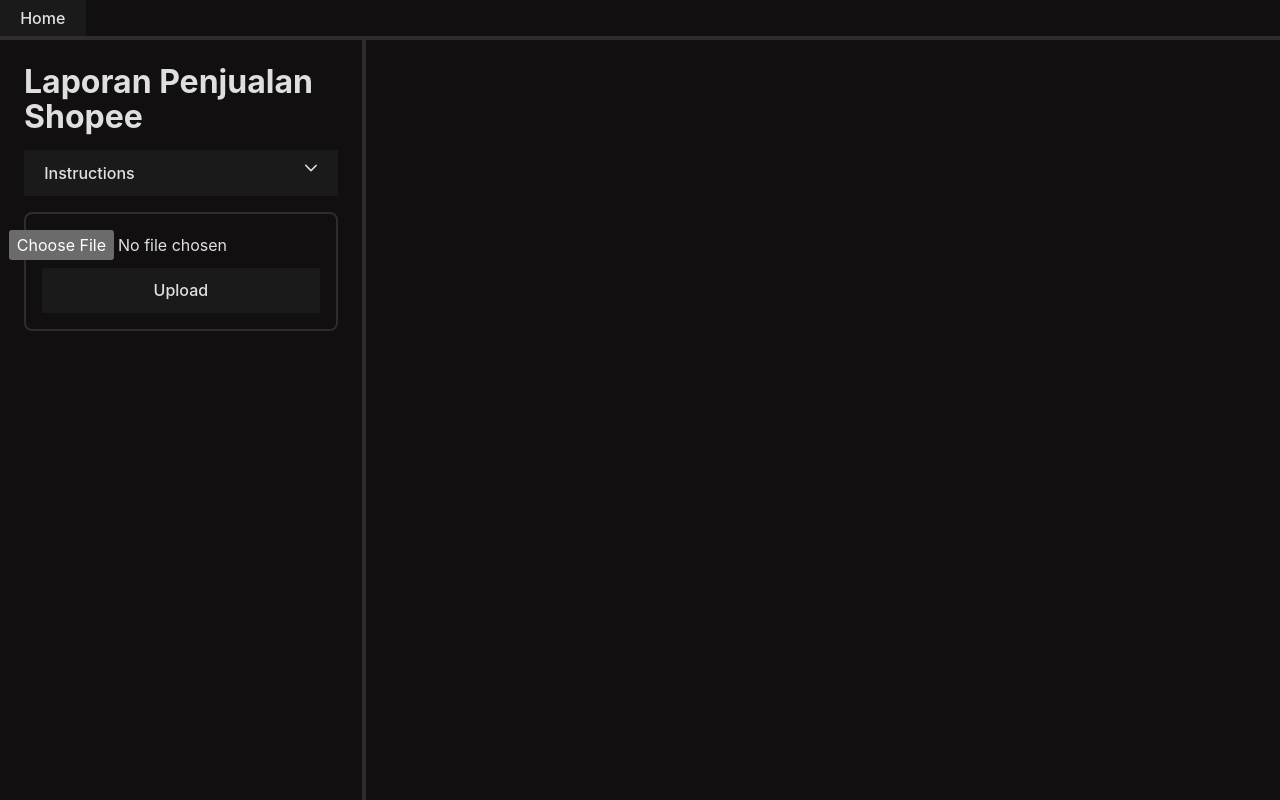
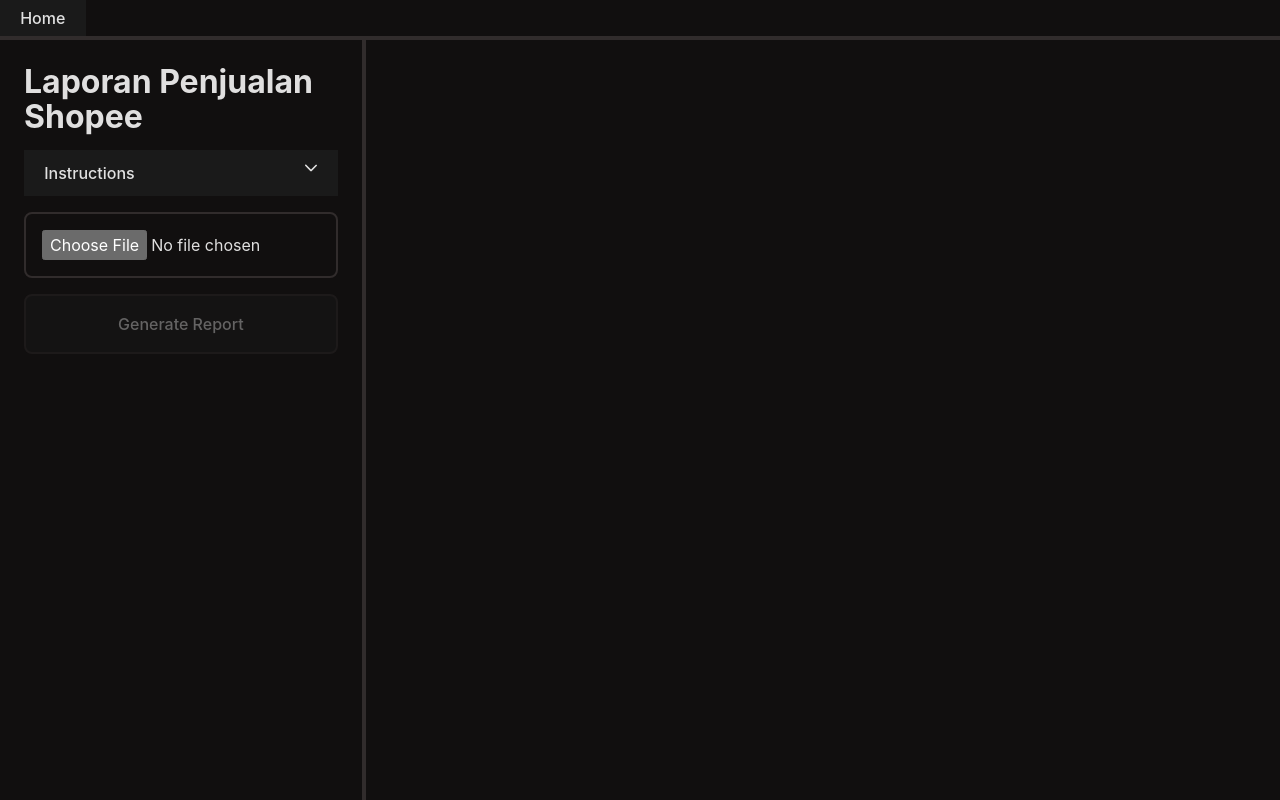
Before and after one commit to brebribre/shopee-ml-frontend, a Vue app: page / in a window 1280 px wide. Built offline with nearby package versions, Linux system fonts and the light colour scheme; what vue3-apexcharts would draw is missing.

Commit message:
refactoring

```diff
--- a/src/components/containers/Dashboard.vue
+++ b/src/components/containers/Dashboard.vue
@@ -16,6 +16,8 @@
 
 const submitFileForJson = async (file: File) => {
   isLoading.value = true;
+  errorMessage.value = '';
+  graphStore.setUrl('')
   const { fileUrl, error } = await sendExcel(file);
 
   if (error) {
@@ -43,7 +45,7 @@
         v-if="graphStore.excelUrl"
         :href="graphStore.excelUrl"
         download="processed-data.xlsx"
-        >Download Processed File</a
+        >Download .xlsx File</a
       >
     </div>
     <div class="right"></div>
--- a/src/components/reusables/FileUpload.vue
+++ b/src/components/reusables/FileUpload.vue
@@ -12,14 +12,17 @@
 }>();
 
 const handleUpload = () => {
+  fileUrl.value = undefined;
   if (selectedFile.value) {
     emit('handleSubmit', selectedFile.value);
   }
 };
 
-const selectedFile = ref<File | null>(null);
-const fileUrl = ref<string | null>(null);
+const selectedFile = ref<File | undefined>(undefined);
+const fileUrl = ref<string | undefined>(undefined);
+
 const onFileChange = (event: Event) => {
+  fileUrl.value = undefined;
   const target = event.target as HTMLInputElement;
   if (target.files && target.files[0]) {
     selectedFile.value = target.files[0];
@@ -32,41 +35,29 @@
     <div class="upload">
       <input
         type="file"
+        id="fileInput"
         @change="onFileChange"
         class="input"
         accept=".xlsx, .xls"
       />
-      <button
-        @click="handleUpload"
-        :disabled="!selectedFile || isLoading"
-        class="upload"
-      >
-        <span>Upload</span>
-      </button>
     </div>
-    <LoadingBar :isLoading="isLoading" class="loading" />
-    <div v-if="fileUrl" class="statusMessage">
-      <button :href="fileUrl" download="processed_file.xlsx" class="download">
-        Download Processed File
-      </button>
-    </div>
-    <div v-if="errorMessage" class="error">{{ errorMessage }}</div>
   </div>
+  <button
+    @click="handleUpload"
+    :disabled="!selectedFile || isLoading"
+    :class="{ disabled: !selectedFile || isLoading, upload: true }"
+  >
+    <span>Generate Report</span>
+  </button>
+  <div v-if="errorMessage" class="error">{{ errorMessage }}</div>
+  <LoadingBar :isLoading="isLoading" class="loading" />
 </template>
 
 <style scoped>
-.file-container {
+.upload {
   border: 2px solid #312c2c;
   border-radius: 0.5rem;
   padding: 16px;
-}
-
-.upload {
-  display: flex;
-  align-items: center;
-  justify-content: space-between;
-  flex-wrap: wrap;
-  gap: 8px;
 }
 
 .input {
@@ -86,12 +77,15 @@
   width: 100%;
 }
 
-.upload {
-  flex: 1;
-  justify-content: center;
-}
-
 .loading {
   margin-top: 8px;
 }
+
+.disabled{
+  opacity:40%;
+}
+
+.disabled:hover{
+  cursor: not-allowed;
+}
 </style>
--- a/src/hooks/useSampleApi.ts
+++ b/src/hooks/useSampleApi.ts
@@ -6,7 +6,7 @@
   ) => {
     try {
       const response = await axios.get(
-        'https://oyster-app-s5mct.ondigitalocean.app/api/sample/sales',
+        'http://127.0.0.1:5000/api/sample/sales',
         {
           responseType: 'blob',
           onDownloadProgress: (progressEvent) => {
--- a/src/hooks/useSendExcelApi.ts
+++ b/src/hooks/useSendExcelApi.ts
@@ -11,7 +11,7 @@
 
     try {
       const response = await axios.post(
-        'https://oyster-app-s5mct.ondigitalocean.app/api/process-excel',
+        'http://127.0.0.1:5000/api/process-excel',
         formData,
         {
           headers: {
```
Also changed, not shown: src/assets/icons/download.svg (added).
